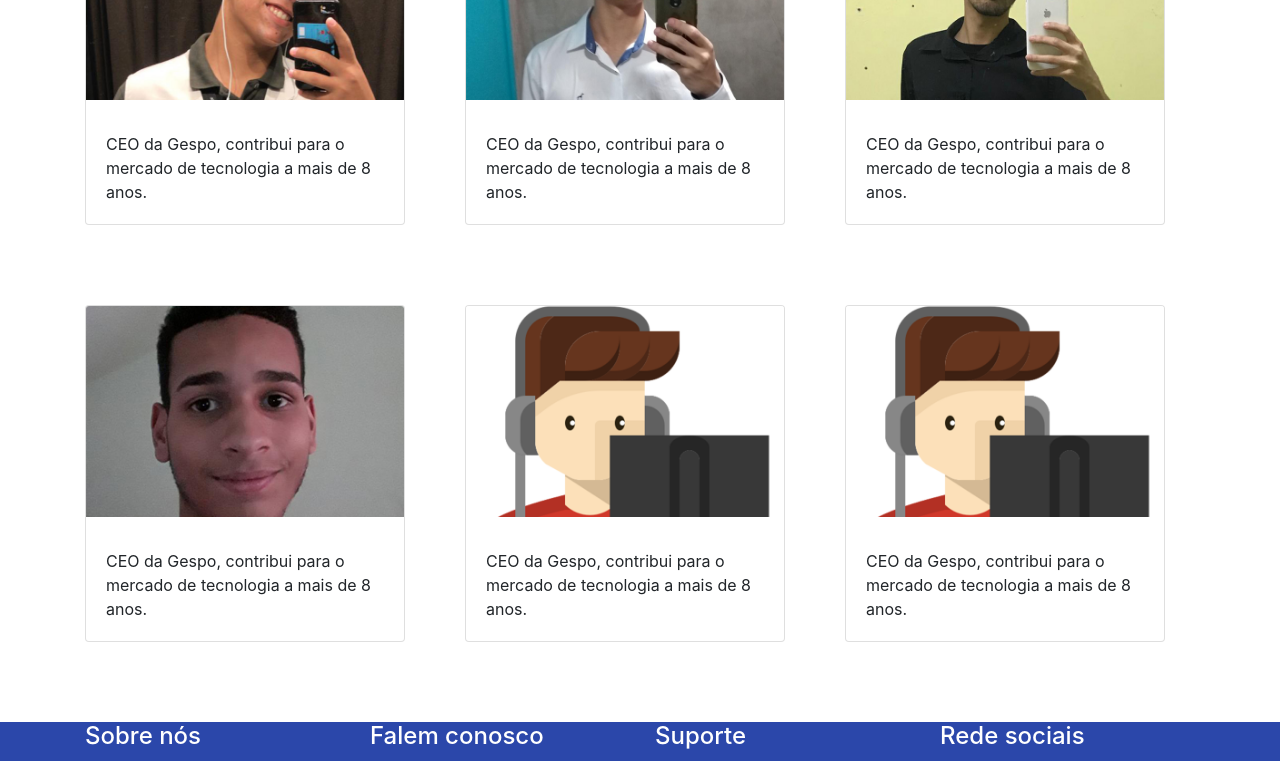
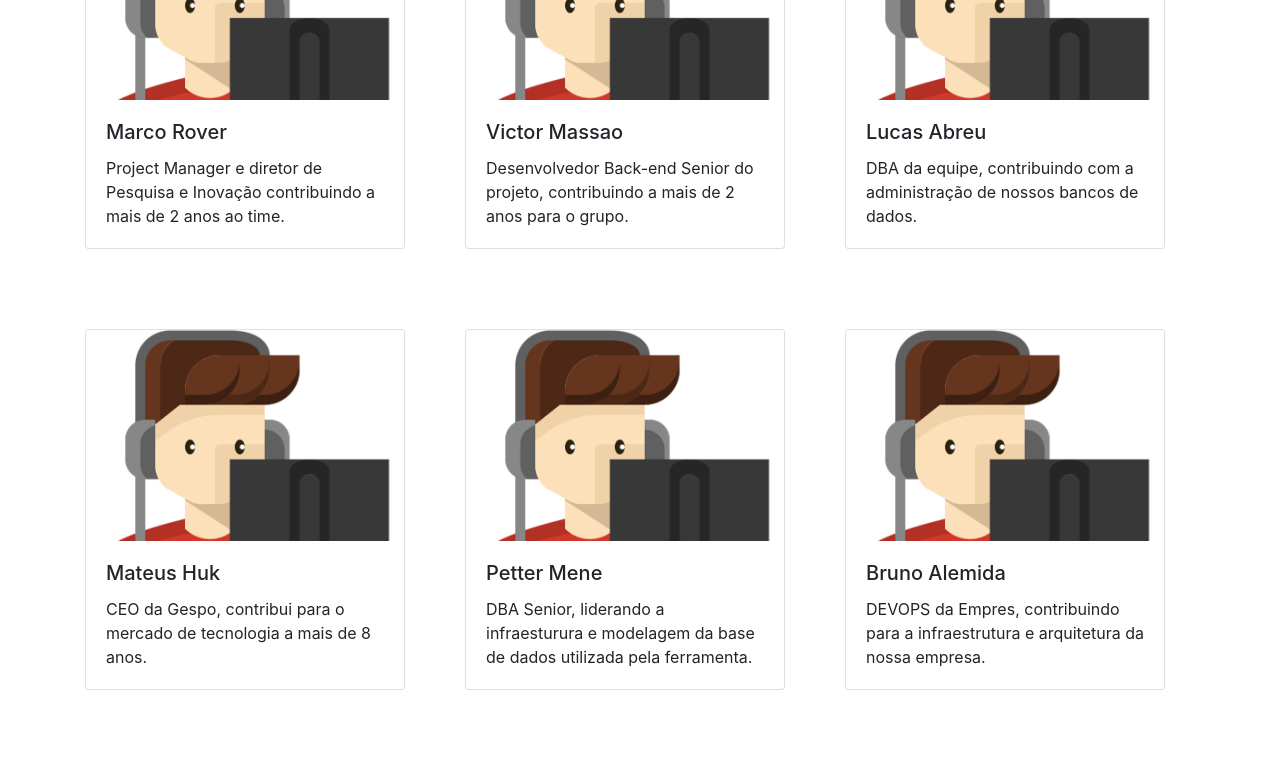
Before and after one commit to MatheusHuk/gespo-site, a React (Create React App) app: page / in a window 1280 px wide. Shown: the part 1700-2461 px from the top of the page. Built offline with nearby package versions, Linux system fonts and the light colour scheme.

Commit message:
Fianlização site institucional

```diff
--- a/src/App.js
+++ b/src/App.js
@@ -15,7 +15,7 @@ function App() {
 		<Container className= "div-class-1">
 			<Row>
 				<Col>
-                	<h1 className= "h1-class-1">Sobre Nós</h1>
+                	<h1 className= "h1-class-1" id = "nos">Sobre Nós</h1>
 				</Col>
 			</Row>
         </Container>
@@ -54,27 +54,27 @@ function App() {
 		<Container className= "div-class-1">
 			<Row>
 				<Col>
-                	<h1 className= "h1-class-1">Nossos Colaboradores</h1>
+                	<h1 className= "h1-class-1" id = "colabs">Nossos Colaboradores</h1>
 				</Col>
 			</Row>
         </Container>
 		<Container className = "container-card-img">
 			<Row>
 				<Col>
-					<CardImgBack nome = {""}
-								 texto = {"CEO da Gespo, contribui para o mercado de tecnologia a mais de 8 anos."}
-								 img = {img.marco}/>
+					<CardImgBack nome = {"Marco Rover"}
+								 texto = {"Project Manager e diretor de Pesquisa e Inovação contribuindo a mais de 2 anos ao time. "}
+								 img = {img.huk}/>
 				</Col>
 				<Col>
-					<CardImgBack nome = {""}
-								 texto = {"CEO da Gespo, contribui para o mercado de tecnologia a mais de 8 anos."}
-								 img = {img.massao}/>
+					<CardImgBack nome = {"Victor Massao"}
+								 texto = {"Desenvolvedor Back-end Senior do projeto, contribuindo a mais de 2 anos para o grupo. "}
+								 img = {img.huk}/>
 
 				</Col>
 				<Col>
-					<CardImgBack nome = {""}
-								 texto = {"CEO da Gespo, contribui para o mercado de tecnologia a mais de 8 anos."}
-								 img = {img.lucas}/>
+					<CardImgBack nome = {"Lucas Abreu"}
+								 texto = {"DBA da equipe, contribuindo com a administração de nossos bancos de dados."}
+								 img = {img.huk}/>
 
 				</Col>
 			</Row>
@@ -82,20 +82,21 @@ function App() {
 		<Container className = "container-card-img">
 			<Row>
 				<Col>
-					<CardImgBack nome = {""}
+				<CardImgBack nome = {"Mateus Huk"}
 								 texto = {"CEO da Gespo, contribui para o mercado de tecnologia a mais de 8 anos."}
-								 img = {img.petter}/>
+								 img = {img.huk}/>
 				</Col>
 				<Col>
-					<CardImgBack nome = {""}
-								 texto = {"CEO da Gespo, contribui para o mercado de tecnologia a mais de 8 anos."}
+					<CardImgBack nome = {"Petter Mene"}
+								 texto = {"DBA Senior, liderando a infraesturura e modelagem da base de dados utilizada pela ferramenta."}
 								 img = {img.huk}/>
 
 				</Col>
 				<Col>
-					<CardImgBack nome = {""}
-								 texto = {"CEO da Gespo, contribui para o mercado de tecnologia a mais de 8 anos."}
+				<CardImgBack nome = {"Bruno Alemida"}
+								 texto = {"DEVOPS da Empres, contribuindo para a infraestrutura e arquitetura da nossa empresa."}
 								 img = {img.huk}/>
+
 
 				</Col>
 			</Row>
--- a/src/components/carousel/index.js
+++ b/src/components/carousel/index.js
@@ -6,7 +6,7 @@ import './index.css';
 export default function CarouselBack(){
 	return(
 		<>
-			<Carousel className="carousel" interval={5000}>
+			<Carousel className="carousel" interval={5000} id = "home">
 			  <Carousel.Item>
 				<img
 				  className="d-block w-100"
--- a/src/components/footer/index.js
+++ b/src/components/footer/index.js
@@ -8,7 +8,7 @@ import './index.css';
 export default function Footer(){
     return(
         <>
-            <div className="main-footer">
+            <div className="main-footer" id = "foot">
             <div className="container">
             <div className="row">
             {/*Coluna-1*/}
--- a/src/components/menuBar/index.js
+++ b/src/components/menuBar/index.js
@@ -5,23 +5,30 @@ import * as img from '../../assets/images';
 export default function MenuBar(){
 	return(
 		<Style.Todo>
-			<Style.Img src={img.wood}/>
+			<a href = "#home">
+				<Style.Img src={img.wood}/>
+			</a>
 			<Style.PageMenu>
+			<a href = "#home">
 				<Style.Button>
 					Home
 				</Style.Button>
-
+			</a>
+			<a href = "#nos">
 				<Style.Button>
 					Sobre Nós
 				</Style.Button>
-
+			</a>
+			<a href = "#colabs">
 				<Style.Button>
 					Colaboradores
 				</Style.Button>
-
+			</a>
+			<a href = "#foot">
 				<Style.Button>
 					Contatos
 				</Style.Button>
+			</a>
 			</Style.PageMenu>
 			<Style.ButtonMenu>
 				<Style.Button>
--- a/src/components/menuBar/style.js
+++ b/src/components/menuBar/style.js
@@ -35,10 +35,12 @@ export const Button = styled.div`
 	line-height: 6VH;
 	cursor: pointer;
 	transition: 0.3s;
+	text-decoration: none;
 	:hover{
 		background-color: #1F1462;
-		color: white
+		color: white;
 	}
+
 `;
 
 export const ButtonMenu = styled.div`
@@ -58,4 +60,7 @@ export const PageMenu = styled.div`
 	height: auto;
 	width: auto;
 	margin-left: 1VW;
+	a {
+		text-decoration: none;
+	}
 `;
--- a/src/index.css
+++ b/src/index.css
@@ -1,3 +1,6 @@
+html {
+  scroll-behavior: smooth;
+}
 
 body {
   margin: 0;
@@ -27,3 +30,7 @@ code {
   margin-top: 10vh;
   margin-left: 30vh;
 }
+
+a {
+  text-decoration: none;
+}
```
